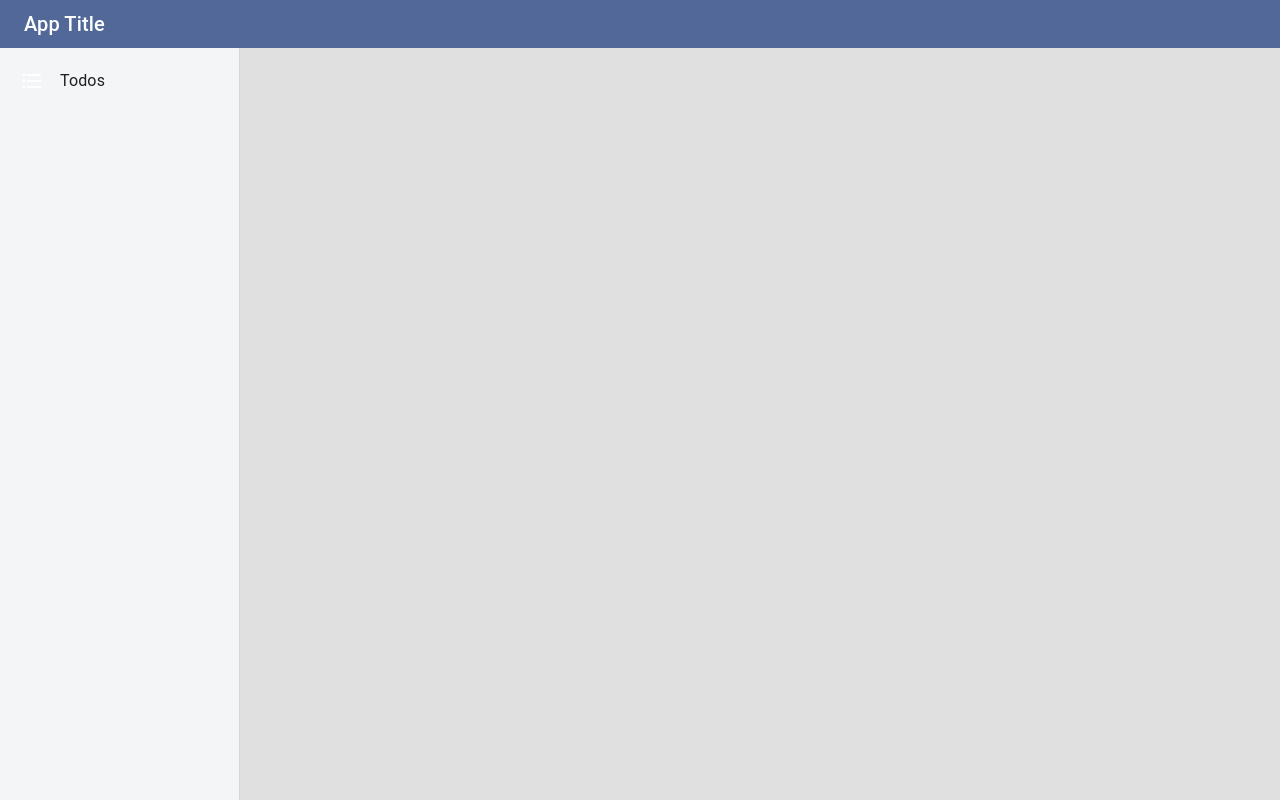
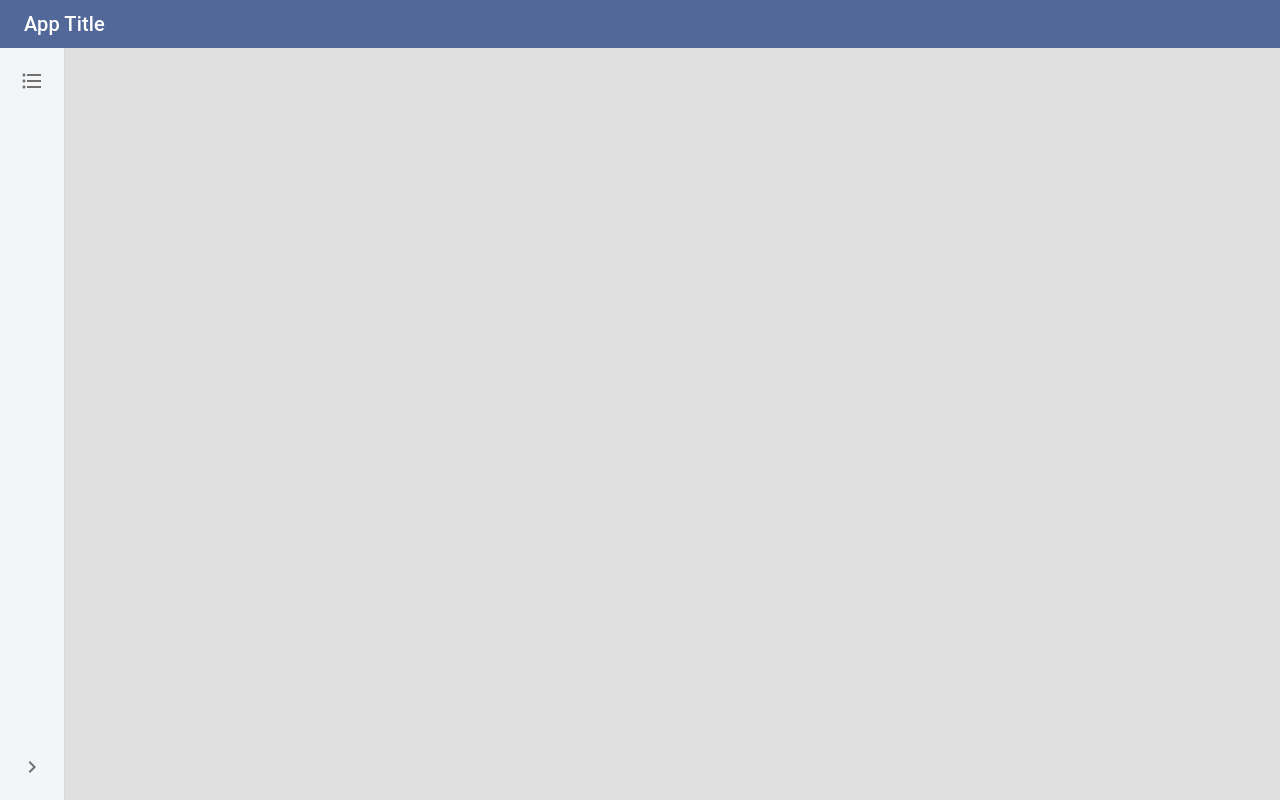
Before and after one commit to cfowlerdev/starter-react-ts-mui, a React (Vite) app: page / in a window 1280 px wide. Built offline with nearby package versions, Linux system fonts and the light colour scheme.

Commit message:
Made sidenav adjustable

```diff
--- a/src/components/Sidenav/Sidenav.tsx
+++ b/src/components/Sidenav/Sidenav.tsx
@@ -1,5 +1,8 @@
 import * as React from 'react';
-import { Box, Drawer, List, Toolbar } from '@mui/material';
+import { Drawer, List, Toolbar, Theme, CSSObject, styled } from '@mui/material';
+import ChevronLeftIcon from '@mui/icons-material/ChevronLeft';
+import ChevronRightIcon from '@mui/icons-material/ChevronRight';
+
 import { SidenavItem } from './SidenavItem';
 import { IAppRoute } from '../../routes';
 
@@ -7,7 +10,57 @@ interface IProps {
   routes?: Array<IAppRoute>;
 }
 
+const drawerWidth = 240;
+
+const openedMixin = (theme: Theme): CSSObject => ({
+  width: drawerWidth,
+  transition: theme.transitions.create('width', {
+    easing: theme.transitions.easing.sharp,
+    duration: theme.transitions.duration.enteringScreen
+  }),
+  overflowX: 'hidden'
+});
+
+const closedMixin = (theme: Theme): CSSObject => ({
+  transition: theme.transitions.create('width', {
+    easing: theme.transitions.easing.sharp,
+    duration: theme.transitions.duration.leavingScreen
+  }),
+  overflowX: 'hidden',
+  width: `calc(${theme.spacing(7)} + 1px)`,
+  [theme.breakpoints.up('sm')]: {
+    width: `calc(${theme.spacing(8)} + 1px)`
+  }
+});
+
+const StyledDrawer = styled(Drawer, {
+  shouldForwardProp: (prop) => prop !== 'open'
+})(({ theme, open }) => ({
+  width: drawerWidth,
+  flexShrink: 0,
+  whiteSpace: 'nowrap',
+  boxSizing: 'border-box',
+  ...(open && {
+    ...openedMixin(theme),
+    '& .MuiDrawer-paper': openedMixin(theme)
+  }),
+  ...(!open && {
+    ...closedMixin(theme),
+    '& .MuiDrawer-paper': closedMixin(theme)
+  })
+}));
+
 export const Sidenav: React.FC<IProps> = ({ routes }) => {
+  const [open, setOpen] = React.useState(false);
+
+  const handleDrawerOpen = () => {
+    setOpen(true);
+  };
+
+  const handleDrawerClose = () => {
+    setOpen(false);
+  };
+
   const sideNavRoutes = routes
     ? routes
         .filter((route) => {
@@ -29,24 +82,28 @@ export const Sidenav: React.FC<IProps> = ({ routes }) => {
               label={route.meta!.label!}
               icon={route.meta!.icon!}
               link={path}
+              open={open}
             />
           );
         })
     : [];
 
   return (
-    <Drawer
-      variant="permanent"
-      sx={{
-        width: 240,
-        flexShrink: 0,
-        [`& .MuiDrawer-paper`]: { width: 240, boxSizing: 'border-box' }
-      }}
-    >
+    <StyledDrawer variant="permanent" open={open}>
       <Toolbar variant="dense" />
-      <Box sx={{ overflow: 'auto' }}>
-        <List>{sideNavRoutes}</List>
-      </Box>
-    </Drawer>
+      <List>{sideNavRoutes}</List>
+      <List style={{ position: 'fixed', bottom: 0 }}>
+        <SidenavItem
+          icon={
+            open ? (
+              <ChevronLeftIcon onClick={handleDrawerClose} />
+            ) : (
+              <ChevronRightIcon onClick={handleDrawerOpen} />
+            )
+          }
+          open={open}
+        />
+      </List>
+    </StyledDrawer>
   );
 };
--- a/src/components/Sidenav/SidenavItem.tsx
+++ b/src/components/Sidenav/SidenavItem.tsx
@@ -11,8 +11,9 @@ import { NavLink } from 'react-router-dom';
 
 interface ISidenavItemProps {
   icon: React.ReactElement;
-  label: string;
+  label?: string;
   link?: string;
+  open: boolean;
 }
 
 const StyledListItem = styled(ListItem, {
@@ -28,28 +29,34 @@ const StyledListItem = styled(ListItem, {
   }
 }));
 
-const StyledListItemIcon = styled(ListItemIcon)(({ theme }) => ({
-  minWidth: 0,
-  justifyContent: 'center',
-  color: theme.palette.common.white
-}));
-
 export const SidenavItem: React.FC<ISidenavItemProps> = ({
   link,
   icon,
-  label
+  label,
+  open
 }) => {
   const Icon = () => (
     <Tooltip title={label} placement="left">
       <ListItemButton
-        sx={{ minHeight: 50, height: 50, justifyContent: 'center', px: 2.5 }}
+        sx={{
+          minHeight: 50,
+          height: 50,
+          px: 2.5,
+          justifyContent: open ? 'initial' : 'center'
+        }}
       >
-        <StyledListItemIcon>{icon}</StyledListItemIcon>
-        <ListItemText primary={label} sx={{ ml: 2 }} />
+        <ListItemIcon
+          sx={{ mr: open ? 3 : 'auto', minWidth: 0, justifyContent: 'center' }}
+        >
+          {icon}
+        </ListItemIcon>
+        {label && (
+          <ListItemText primary={label} sx={{ opacity: open ? 1 : 0 }} />
+        )}
       </ListItemButton>
     </Tooltip>
   );
-  return (
+  return link ? (
     <StyledListItem
       // @ts-expect-error Doesn't seem to like custom component as component
       component={NavLink}
@@ -59,5 +66,9 @@ export const SidenavItem: React.FC<ISidenavItemProps> = ({
     >
       <Icon />
     </StyledListItem>
+  ) : (
+    <StyledListItem disablePadding>
+      <Icon />
+    </StyledListItem>
   );
 };
```
